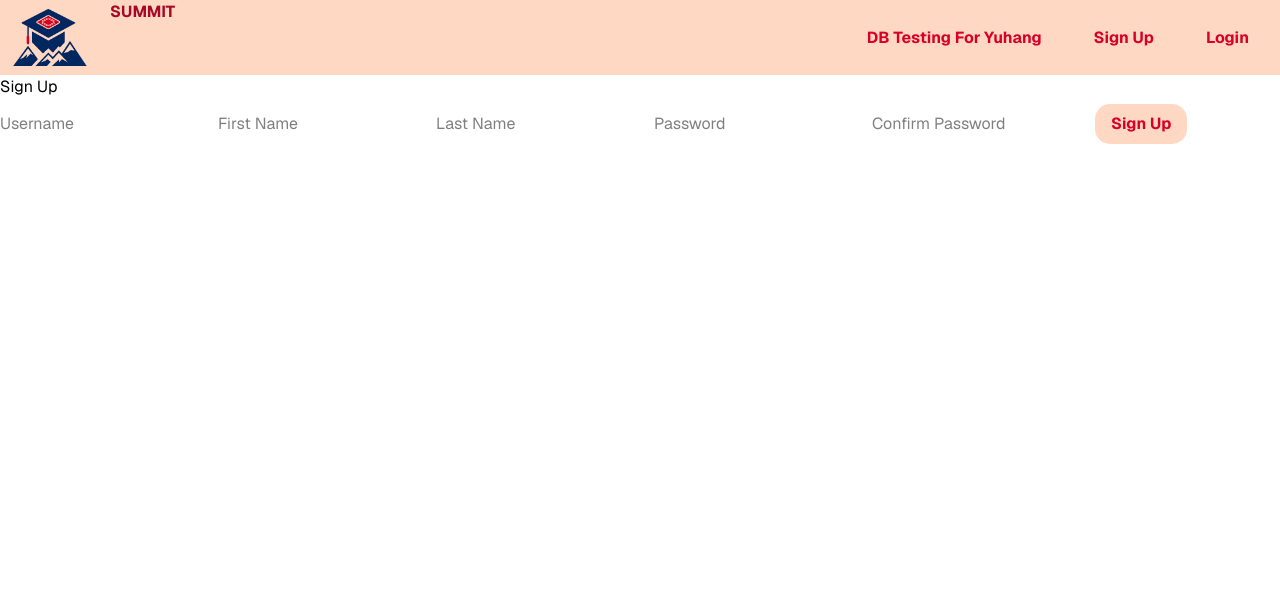
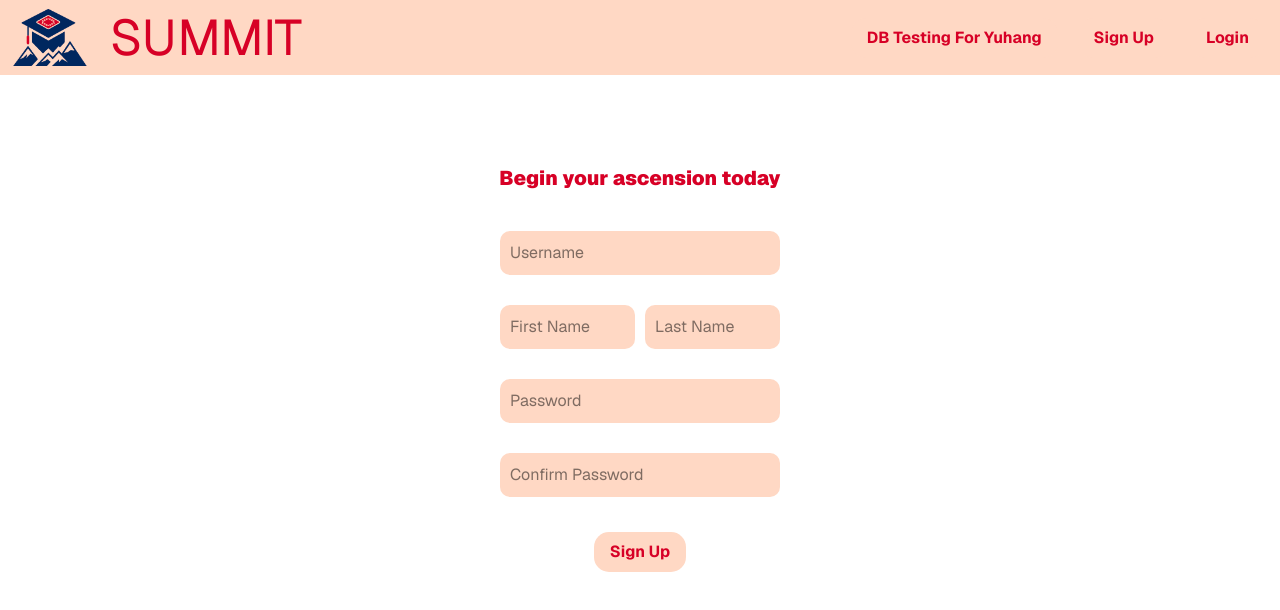
Before and after one commit to SinSayWu/igp-generator, a Next.js app: page /signup in a window 1280 px wide. Shown: the top 610 px of the page. Built offline with nearby package versions, Linux system fonts and the light colour scheme.

Commit message:
Added basic boxes for login

```diff
--- a/app/globals.css
+++ b/app/globals.css
@@ -31,6 +31,16 @@ body {
   color: var(--font-color);
   font: var(--primary-font);
 }
+
+.pop-text {
+  padding: 8px 16px;
+  color: var(--foreground);
+  font: var(--secondary-font);
+  font-weight:1000;
+  border-radius: 15px;
+  font-size:20px;
+}
+
 
 /* YO AIDEN THIS IS THE CSS YOU GOTTA CHANGE
 ITS LOWK NOT THAT HARD ITS PRETTY SELF EXPLANATORY */
@@ -102,8 +112,8 @@ button:active {
 
 .nav-title {
   font: var(--primary-font);
-  color: var(--foreground-2);
-  font-weight: bold;
+  color: var(--foreground);
+  font-size: 50px;
 }
 
 .nav-logo-wrap {
@@ -117,8 +127,50 @@ button:active {
 }
 
 .nav-links {
+  font: var(--secondary-font);
   margin-right: 10px;
   margin-left: auto;
   display: flex;
   gap: 10px;
+  font: var(--font-color);
 }
+
+.nav-padding {
+  padding-top: 80px;
+  box-sizing: border-box;
+}
+
+/*Login Page*/
+
+.signup-inputs {
+  padding: 10px 10px;
+  border-radius: 10px;
+  max-width: 280px;
+  background-color:#ffd8c4;
+  margin: 0px 50px;
+  width:100%
+}
+
+.half-input {
+  max-width:135px;
+  background-color:#ffd8c4;
+  padding: 10px 10px;
+  border-radius: 10px;
+  width:100%
+}
+
+.login-container {
+  display: flex;
+  flex-direction: column;
+  align-items: center;
+  gap: 30px;
+}
+
+.name-row {
+  display: flex;
+  flex-direction: row;
+  justify-content: center;
+  gap: 10px;
+  max-width: 300px;
+  width: 100%;
+}
--- a/app/signup/page.tsx
+++ b/app/signup/page.tsx
@@ -1,13 +1,17 @@
 export default function Signup() {
     return (
-        <>
-            <p>Sign Up</p>
-            <input placeholder="Username" type="text"></input>
-            <input placeholder="First Name" type="password"></input>
-            <input placeholder="Last Name" type="password"></input>
-            <input placeholder="Password" type="password"></input>
-            <input placeholder="Confirm Password" type="password"></input>
-            <button>Sign Up</button>
-        </>
+        <div className ="nav-padding">
+            <div className="login-container">
+                <p className="pop-text">Begin your ascension today</p>
+                <input className="signup-inputs" placeholder="Username" type="text"></input>
+                <div className="name-row">
+                <input className="half-input" placeholder="First Name" type="password"></input>
+                <input className="half-input" placeholder="Last Name" type="password"></input>
+                </div>
+                <input className="signup-inputs" placeholder="Password" type="password"></input>
+                <input className="signup-inputs" placeholder="Confirm Password" type="password"></input>
+                <button className="button">Sign Up</button>
+            </div>
+        </div>
     )
 }
```
